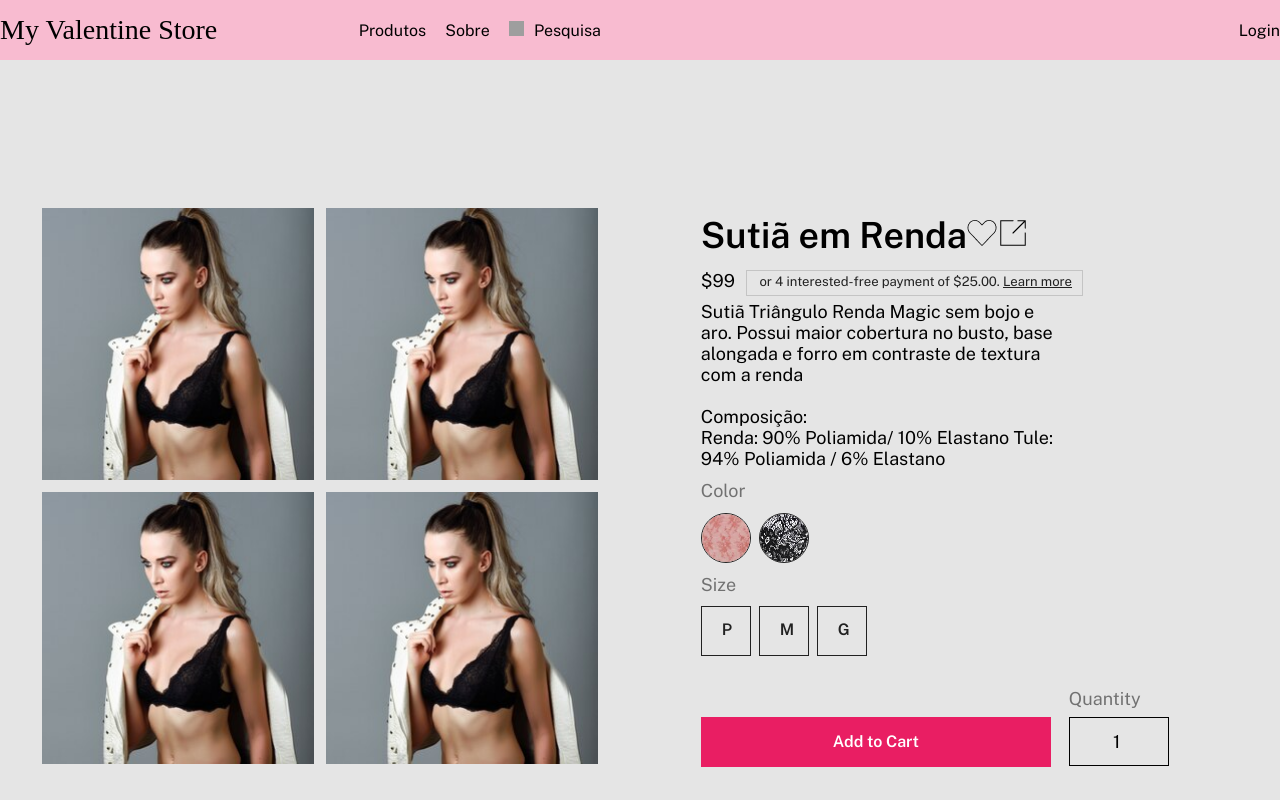
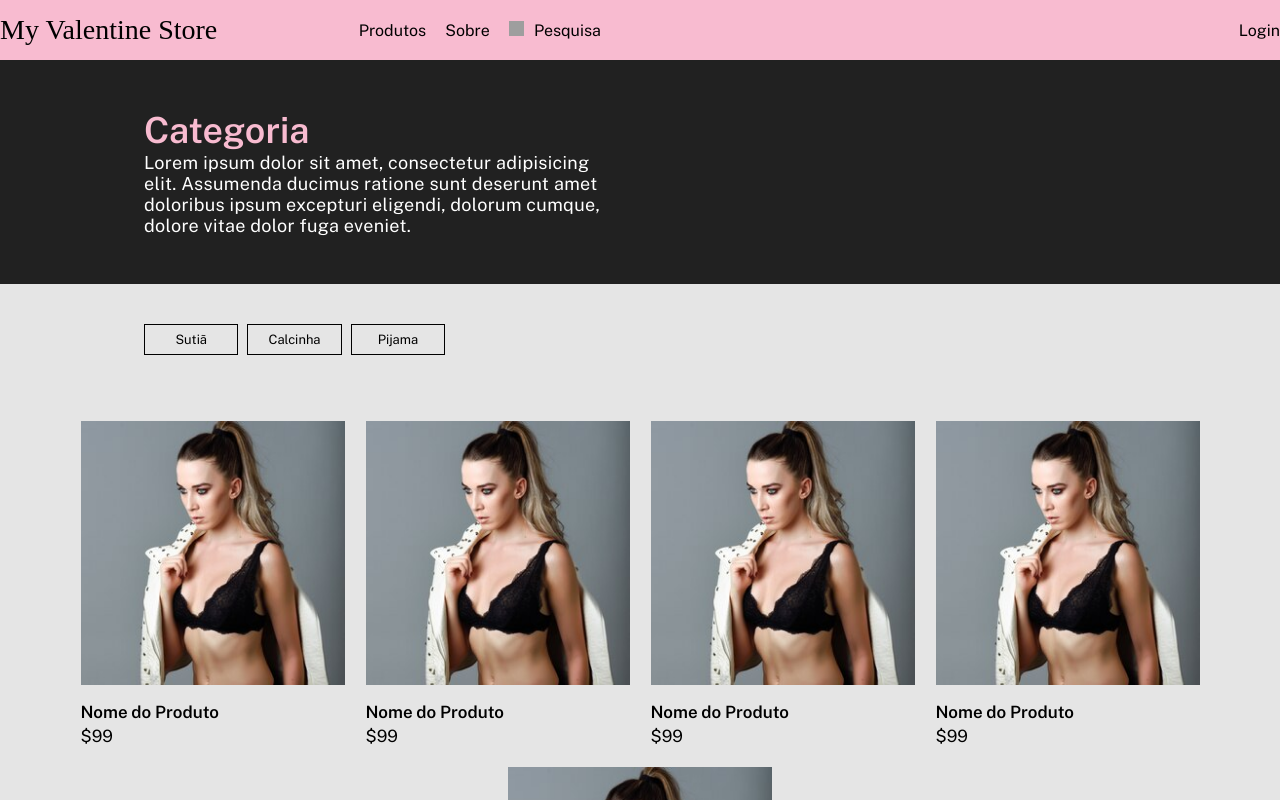
Before and after one commit to fernandofolster/desafiofinal-gamaxp-grupo6, a React (Create React App) app: page / in a window 1280 px wide. Shown: the top 800 px of the page. Built offline with nearby package versions, Linux system fonts and the light colour scheme; grey boxes are pictures that could not be loaded; a web font is replaced by a local one.

Commit message:
reformulação filtro pagina categoria

```diff
--- a/src/Routes.tsx
+++ b/src/Routes.tsx
@@ -17,8 +17,8 @@ export default function Routes() {
     <BrowserRouter>
       <WrapperRoutes>
         <Route /*path="/" element={<Home />} *//>
-        <Route /*path="/productcategory" element={<ProductCategory />}*/ />
-        <Route path="/"/*path="/productcontent"*/ element={<ProductContent />} />
+        <Route path="/"/*path="/productcategory"*/ element={<ProductCategory />} />
+        <Route /*path="/productcontent" element={<ProductContent />} *//>
         <Route /*path="/cart" element={<Cart />} *//>
         <Route /*path="/checkout" element={<Checkout />} *//>
         <Route path="/paineladm" element={<PainelAdm />} />
--- a/src/components/CategoryMain/index.tsx
+++ b/src/components/CategoryMain/index.tsx
@@ -13,69 +13,94 @@ function CategoryMain(){
             </div>
 
             <div className='category-btn-wrapper'>
-                <ul className='ul'>
-                    <li>
-                        <button className='category-btn' type="button">Sutiã</button>
-                    </li>
+                <div className='category-filter'>
+                    <div>
+                        <button className='category-btn' type="button">
+                            <div>Sutiã</div>
+                        </button>
+                    </div>
 
-                    <li>
-                        <button className='category-btn' type="button">Calcinha</button>
-                    </li>
+                    <div>
+                        <button className='category-btn' type="button">
+                            <div>Calcinha</div>
+                        </button>
+                    </div>
 
-                    <li>
-                        <button className='category-btn' type="button">Pijama</button>
-                    </li>
+                    <div>
+                        <button className='category-btn' type="button">
+                            <div>Pijama</div>
+                        </button>
+                    </div>
 
-                </ul>
-
+                </div>
             </div>
 
 
 
             <div className='prod-card-wrapper'>
                 <div className='product-card'>
-                    <img className='product-card-img' src={SutiaPreto} alt='#'/>
+                    <a className='link-to-description' href="/">
+                        <img className='product-card-img' src={SutiaPreto} alt='#'/>
+                    </a>
+
                     <div className='product-name-size'>
+                    <a className='link-to-description' href="/produto/sutia-preto">
                         <p className='product-name'>Nome do Produto</p>
-                        <p className='product-size'>M</p>
+                        <p className='price-prod'>$99</p>
+                    </a>
                     </div>
-                    <p className='price-prod'>$99</p>
                 </div>
 
                 <div className='product-card'>
-                    <img className='product-card-img' src={SutiaPreto} alt='#'/>
+                    <a className='link-to-description' href="/">
+                        <img className='product-card-img' src={SutiaPreto} alt='#'/>
+                    </a>
+
                     <div className='product-name-size'>
+                    <a className='link-to-description' href="/produto/sutia-preto">
                         <p className='product-name'>Nome do Produto</p>
-                        <p className='product-size'>M</p>
+                        <p className='price-prod'>$99</p>
+                    </a>
                     </div>
-                    <p className='price-prod'>$99</p>
                 </div>
 
                 <div className='product-card'>
-                    <img className='product-card-img' src={SutiaPreto} alt='#'/>
+                    <a className='link-to-description' href="/">
+                        <img className='product-card-img' src={SutiaPreto} alt='#'/>
+                    </a>
+
                     <div className='product-name-size'>
+                    <a className='link-to-description' href="/produto/sutia-preto">
                         <p className='product-name'>Nome do Produto</p>
-                        <p className='product-size'>M</p>
+                        <p className='price-prod'>$99</p>
+                    </a>
                     </div>
-                    <p className='price-prod'>$99</p>
                 </div>
 
                 <div className='product-card'>
-                    <img className='product-card-img' src={SutiaPreto} alt='#'/>
+                    <a className='link-to-description' href="/">
+                        <img className='product-card-img' src={SutiaPreto} alt='#'/>
+                    </a>
+
                     <div className='product-name-size'>
+                    <a className='link-to-description' href="/produto/sutia-preto">
                         <p className='product-name'>Nome do Produto</p>
-                        <p className='product-size'>M</p>
+                        <p className='price-prod'>$99</p>
+                    </a>
                     </div>
-                    <p className='price-prod'>$99</p>
                 </div>
 
                 <div className='product-card'>
-                    <img className='product-card-img' src={SutiaPreto} alt='#'/>
+                    <a className='link-to-description' href="/">
+                        <img className='product-card-img' src={SutiaPreto} alt='#'/>
+                    </a>
+
                     <div className='product-name-size'>
+                    <a className='link-to-description' href="/produto/sutia-preto">
                         <p className='product-name'>Nome do Produto</p>
-                        <p className='product-size'>M</p>
+                        <p className='price-prod'>$99</p>
+                    </a>
                     </div>
-                    <p className='price-prod'>$99</p>
                 </div>
             </div>
 
--- a/src/components/CategoryMain/styles.css
+++ b/src/components/CategoryMain/styles.css
@@ -27,6 +27,10 @@ body {
     margin-top: 4.125rem;
     gap:21px
 
+}
+
+.link-to-description {
+    text-decoration: none;
 }
 
 .category-description {
@@ -65,8 +69,8 @@ body {
 
 }
 
-.ul {
-    list-style-type: none;
+.category-filter {
+
     display: flex;
     margin-left: 9rem;
 
@@ -82,6 +86,7 @@ body {
     font-weight: 400;
     color: #000000;
     margin-right: 0.56rem;
+    cursor :pointer;
 
 }
 
--- a/src/components/Header/styled.js
+++ b/src/components/Header/styled.js
@@ -24,7 +24,7 @@ export const HeaderArea = styled.div`
     @media (max-width: 768px) {
     flex-direction: column;
 
-  }
+    }
   }
 
   .logo {
```
Also changed, not shown: src/components/MainProduct/index.tsx (indentation only).
